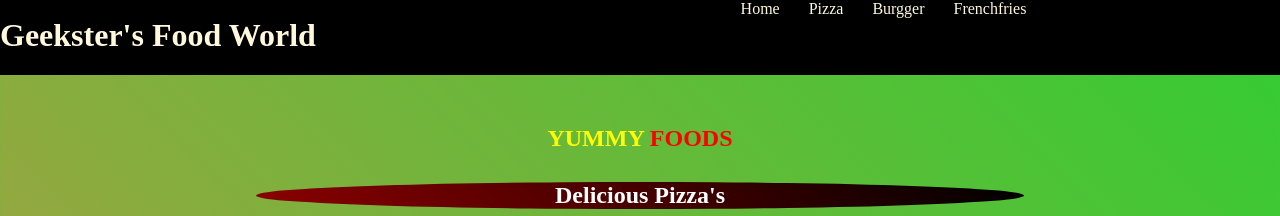
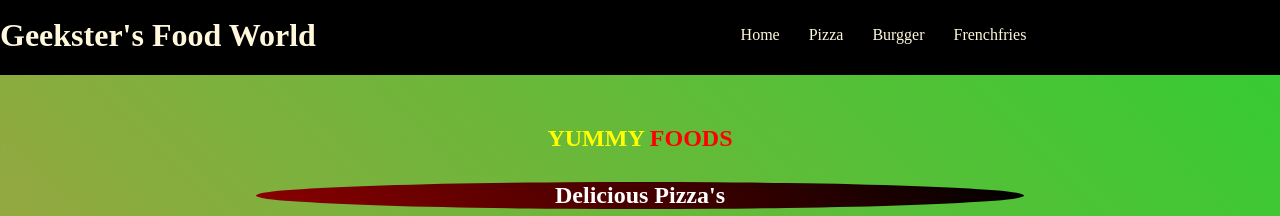
Before and after one commit to sambit985/Foodpage, a plain HTML site: page index.html in a window 1280 px wide. Shown: the top 216 px of the page. Drawn offline with Linux system fonts and the light colour scheme.

Commit message:
Update style.css

```diff
--- a/style.css
+++ b/style.css
@@ -26,7 +26,7 @@ a{
 #nav{
   text-align: center;
   float:right;
-  /*line-height:70px;*/
+  line-height:70px;
   width:60%;
 }
 /* Main Section Styling*/
```
